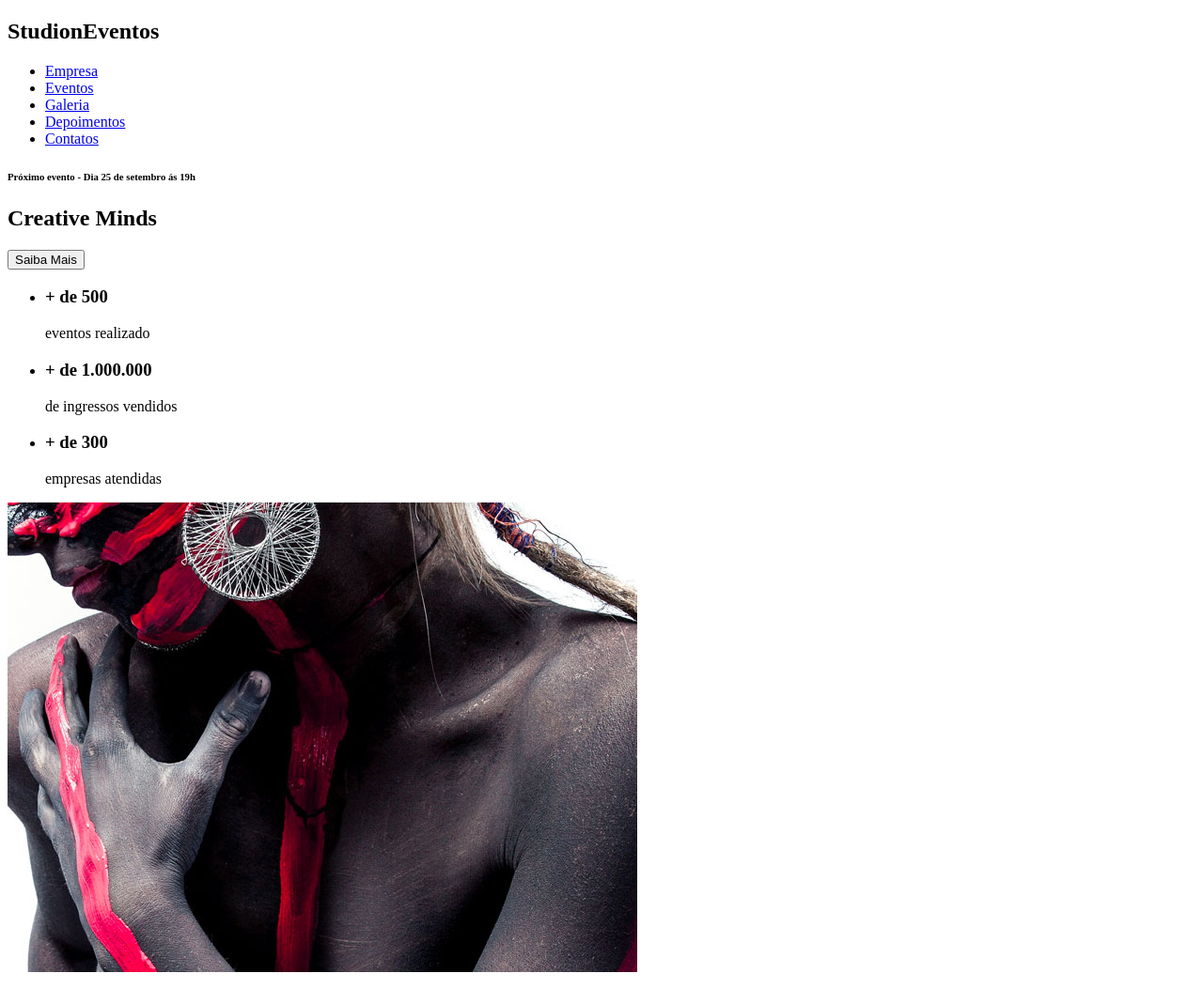
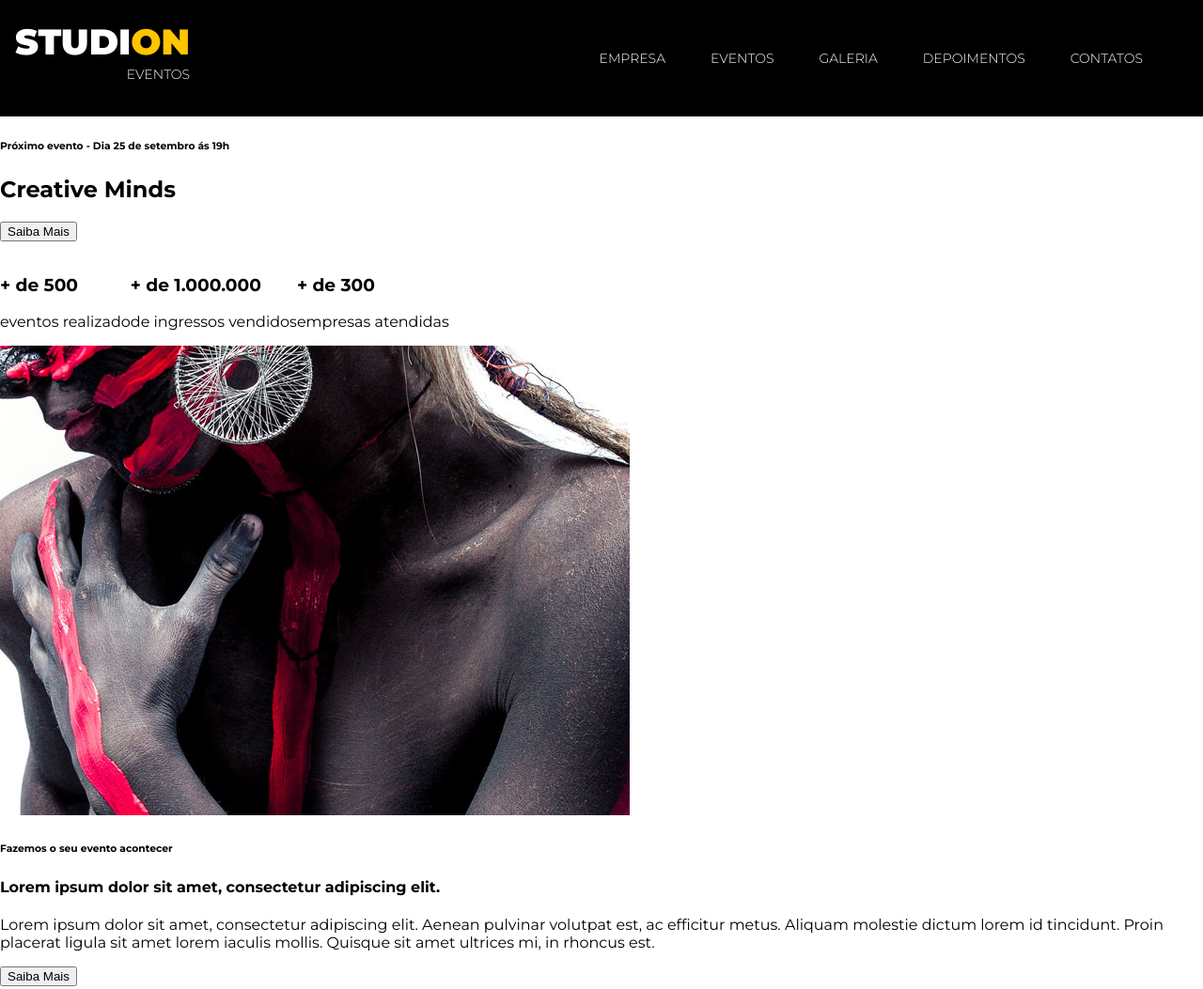
Before and after one commit to Vinicius-Braga/Studion, a website: page src/index.html in a window 1280 px wide. Shown: the top 1053 px of the page at 94% size. Drawn offline with Linux system fonts and the light colour scheme.

Commit message:
feat(css): created css style for main home page

```diff
--- a/src/index.html
+++ b/src/index.html
@@ -4,12 +4,16 @@
     <meta charset="UTF-8">
     <meta http-equiv="X-UA-Compatible" content="IE=edge">
     <meta name="viewport" content="width=device-width, initial-scale=1.0">
+    <link rel="stylesheet" href="style.css">
     <title>Studion</title>
 </head>
 <body>
-    <nav>
-        <h1>Studi<span>on</span><span>Eventos</span></h1>
-        <ul>
+    <nav class="navbar">
+        <h1 class="logo-studion">
+            Studi<span class="copy-primary">on</span>
+            <span class="logo-studion_subtitle">Eventos</span>
+        </h1>
+        <ul class="navbar__links">
             <li>
                 <a href="#empresa" target="_blanck">Empresa</a>
             </li>
--- /dev/null
+++ b/src/style.css
@@ -0,0 +1,76 @@
+@import url('https://fonts.googleapis.com/css2?family=Montserrat:wght@300;400;700;900&display=swap');
+
+* {
+    box-sizing: border-box;
+}
+
+:root {
+    --color-primary: #ffc500;
+    font-family: "Montserrat" , sans-serif;
+    font-size: 16px;
+}
+
+body {
+    margin: 0%;
+    padding-top: 7.75rem;
+}
+
+ul {
+    display: flex;
+    list-style: none;
+    padding-left: 0%;
+}
+
+
+.navbar {
+    position: fixed;
+    display: grid;
+    grid-template-columns: 1fr 9fr;
+    align-items: center;
+    top: 0%;
+    left: 0%;
+
+    width: 100vw;
+    height: 7.75rem;
+    padding: 0 1rem;
+
+
+    background-color: black;
+    color: white;
+}
+
+.navbar__links {
+    justify-self: end;
+}
+.navbar__links a {
+    font-weight: 300;
+    color: white;
+    text-decoration: none;
+}
+
+.navbar__links li {
+    font-size: 0.875rem;
+    margin-right: 3rem;
+    text-transform: uppercase;
+}
+
+.navbar__links a:hover {
+    color: var(--color-primary)
+}
+.logo-studion {
+    font-size: 2.375rem;
+    font-weight: 900;
+    line-height: 1ch;
+    text-transform: uppercase;
+    text-align: right;
+}
+
+.logo-studion_subtitle {
+    font-size: 0.875rem;
+    font-weight: 300;
+
+}
+
+.copy-primary {
+    color: var(--color-primary);
+}
```
